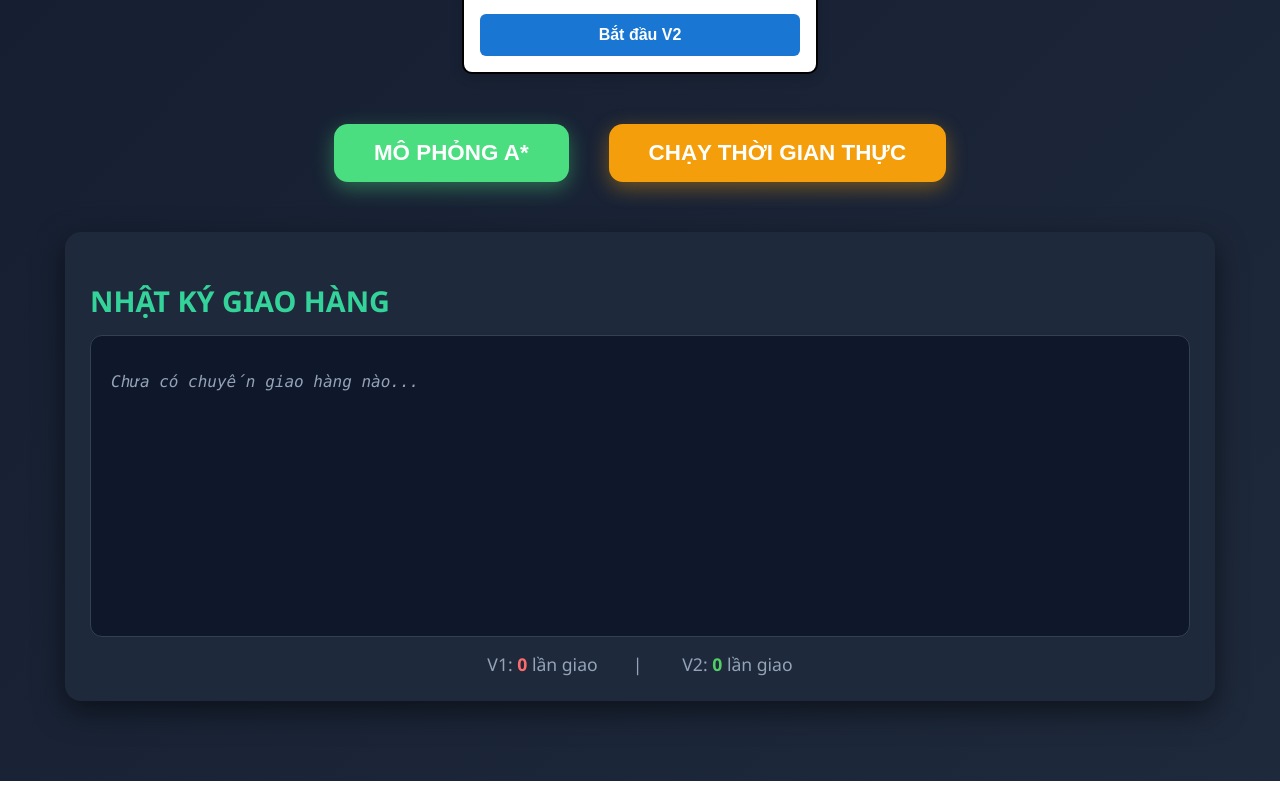
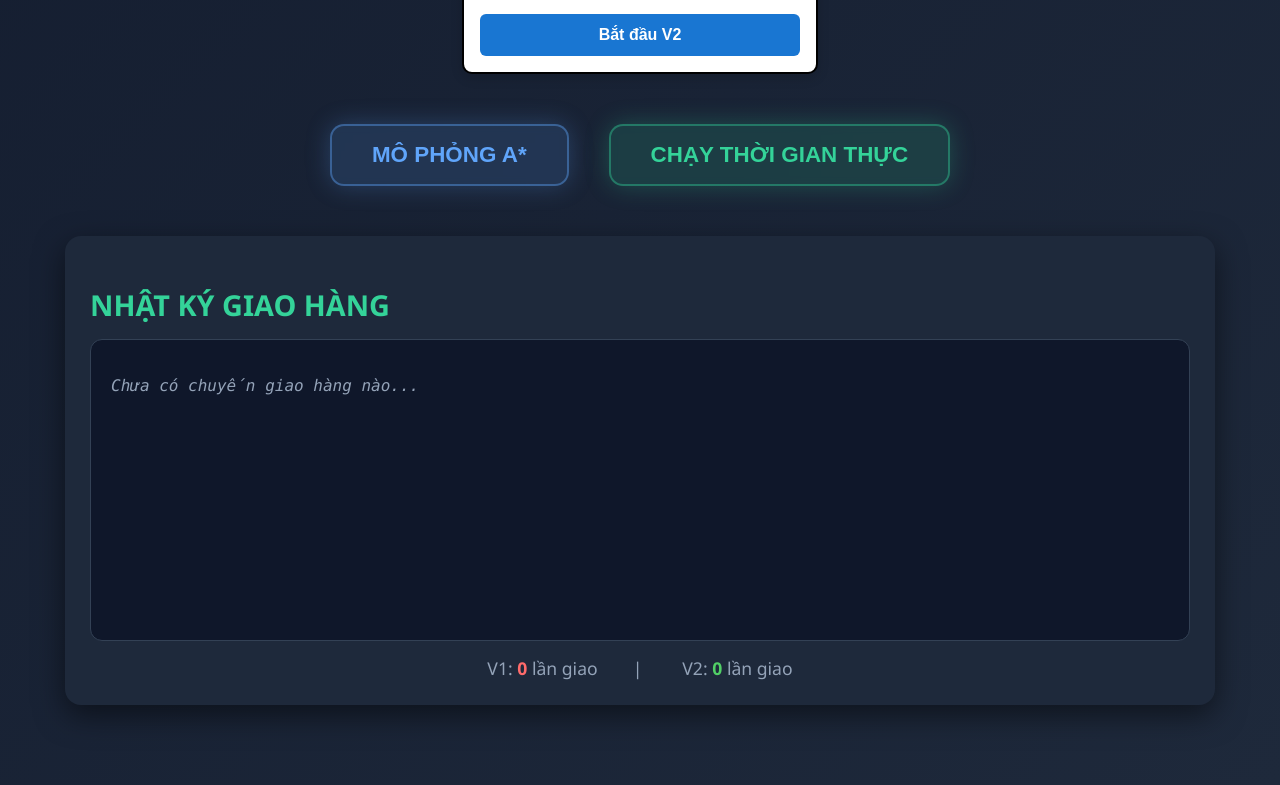
Before and after one commit to Q22012003/Web_Delivery, a React (Vite) app: page / in a window 1280 px wide. Shown: the part 1672-2457 px from the top of the page. Built offline with nearby package versions, Linux system fonts and the light colour scheme.

Commit message:
fix UI 2

```diff
--- a/src/pages/Home.jsx
+++ b/src/pages/Home.jsx
@@ -170,14 +170,16 @@ export default function Home() {
       style={{
         padding: "16px 40px",
         fontSize: "1.4rem",
-              background: "#4ade80",
-              color: "white",
-              border: "none",
+        background: "rgba(96,165,250,0.15)",     // xanh nhạt trong suốt
+        color: "#60a5fa",                         // xanh neon
+        border: "2px solid rgba(96,165,250,0.4)", // viền sáng
         borderRadius: 14,
         fontWeight: "bold",
         margin: "0 20px",
         cursor: "pointer",
-              boxShadow: "0 6px 20px rgba(74,222,128,0.4)",
+        backdropFilter: "blur(4px)",
+        boxShadow: "0 0 25px rgba(96,165,250,0.25)", // ánh đèn xanh
+        transition: "0.2s",
       }}
     >
       MÔ PHỎNG A*
@@ -189,14 +191,16 @@ export default function Home() {
       style={{
         padding: "16px 40px",
         fontSize: "1.4rem",
-              background: "#f59e0b",
-              color: "white",
-              border: "none",
+        background: "rgba(52,211,153,0.15)",         // xanh mint nhạt
+        color: "#34d399",                             // xanh lá neon
+        border: "2px solid rgba(52,211,153,0.4)",     // viền sáng lá
         borderRadius: 14,
         fontWeight: "bold",
         margin: "0 20px",
         cursor: "pointer",
-              boxShadow: "0 6px 20px rgba(245,158,11,0.4)",
+        backdropFilter: "blur(4px)",
+        boxShadow: "0 0 25px rgba(52,211,153,0.25)",   // ánh mint
+        transition: "0.2s",
       }}
     >
       CHẠY THỜI GIAN THỰC
```
Lines whose indentation alone changed are shown as unchanged.
